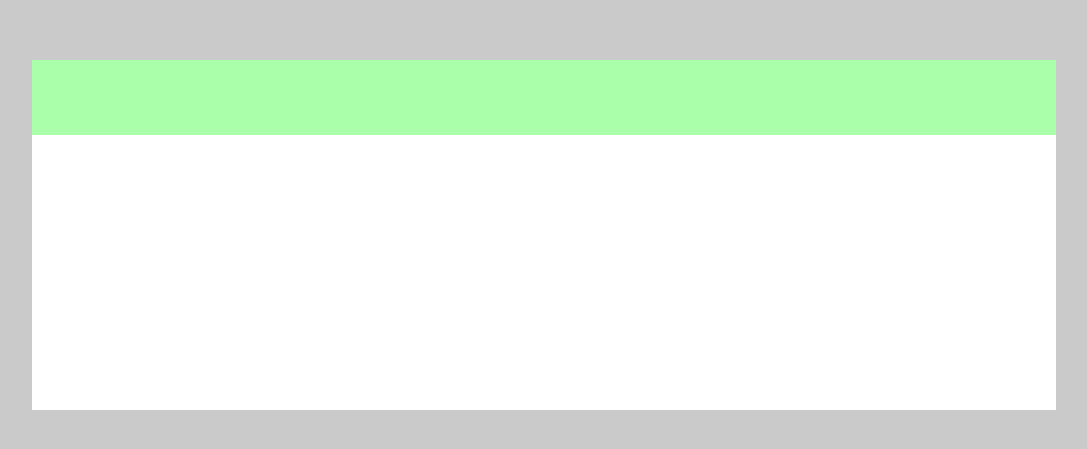
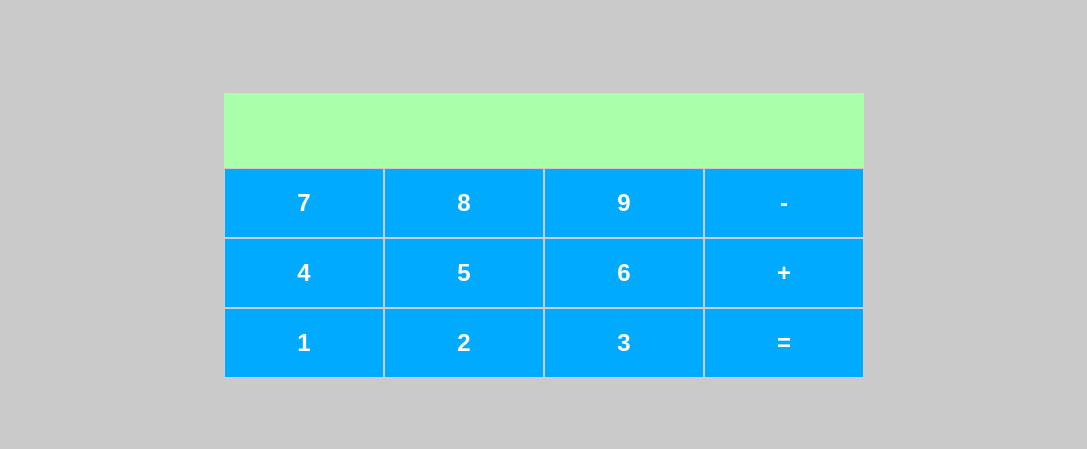
Before and after one commit to augustorib/calculadora-react, a React (Create React App) app: page / in a window 1280 px wide. Shown: the part 165-614 px from the top of the page, without its empty margins (96-1183 px from the left). Built offline with nearby package versions, Linux system fonts and the light colour scheme.

Commit message:
feat: criando botões principais

```diff
--- a/src/App.js
+++ b/src/App.js
@@ -1,4 +1,4 @@
-import { Container, Content } from "./styles";
+import { Container, Content, Row, Column } from "./styles";
 import Input from "./components/Input";
 import Button from "./components/Button";
 
@@ -7,6 +7,24 @@
    <Container>
     <Content>
        <Input />
+       <Row>
+        <Button label="7"/>
+        <Button label="8"/>
+        <Button label="9"/>
+        <Button label="-"/>
+       </Row>
+       <Row>
+        <Button label="4"/>
+        <Button label="5"/>
+        <Button label="6"/>
+        <Button label="+"/>
+       </Row>
+       <Row>
+        <Button label="1"/>
+        <Button label="2"/>
+        <Button label="3"/>
+        <Button label="="/>
+       </Row>
     </Content>
    </Container>
   );
--- a/src/components/Button/index.js
+++ b/src/components/Button/index.js
@@ -1,9 +1,10 @@
+import { ButtonContainer } from "./styles";
 
-const Button = () => {
+const Button = ({label, onClick}) => {
     return (
-      <div className="App">
-         button
-      </div>
+      <ButtonContainer onClick={onClick}>
+         {label}
+      </ButtonContainer>
     );
   }
 
--- a/src/components/Button/styles.js
+++ b/src/components/Button/styles.js
@@ -1 +1,13 @@
 import styled from "styled-components";
+
+
+export const ButtonContainer = styled.button`
+    padding: 20px;
+    border: 1px solid #cdcdcd;
+    background-color: #00AAFF;
+    color: #ffffff;
+    font-size: 24px;
+    font-weight: 700;
+    flex: 1;
+
+`
--- a/src/styles.js
+++ b/src/styles.js
@@ -13,7 +13,17 @@
 
 export const Content = styled.div`
     background-color: #ffffff;
-    width: 80%;
-    min-height: 350px;
+    width: 50%;
+`
 
+export const Row = styled.div`
+    display: flex;
+    justify-content: space-between;
+    align-items: center;
 `
+
+export const Column = styled.div`
+    display: flex;
+    justify-content: space-between;
+    align-items: center;
+`
```
